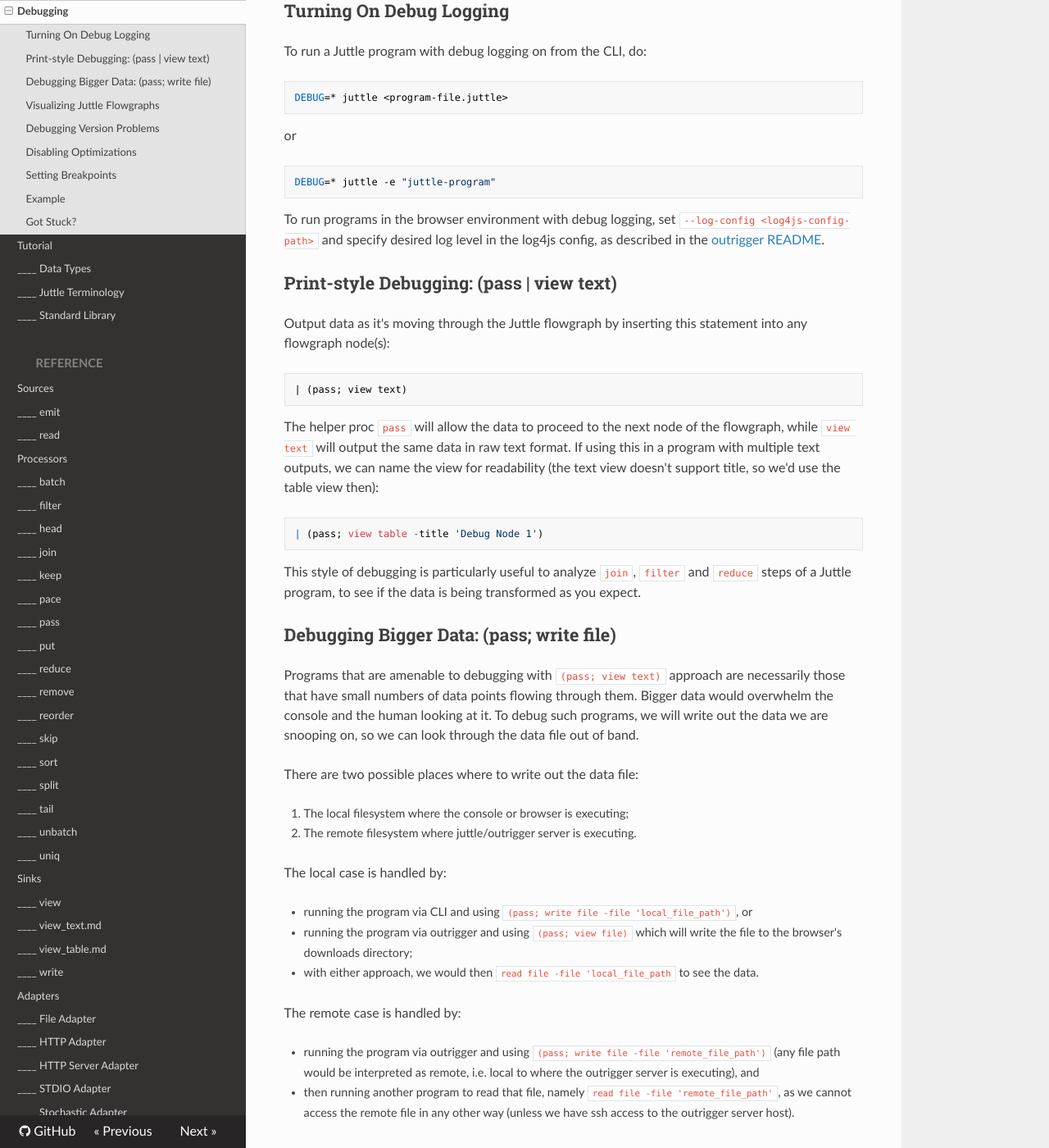
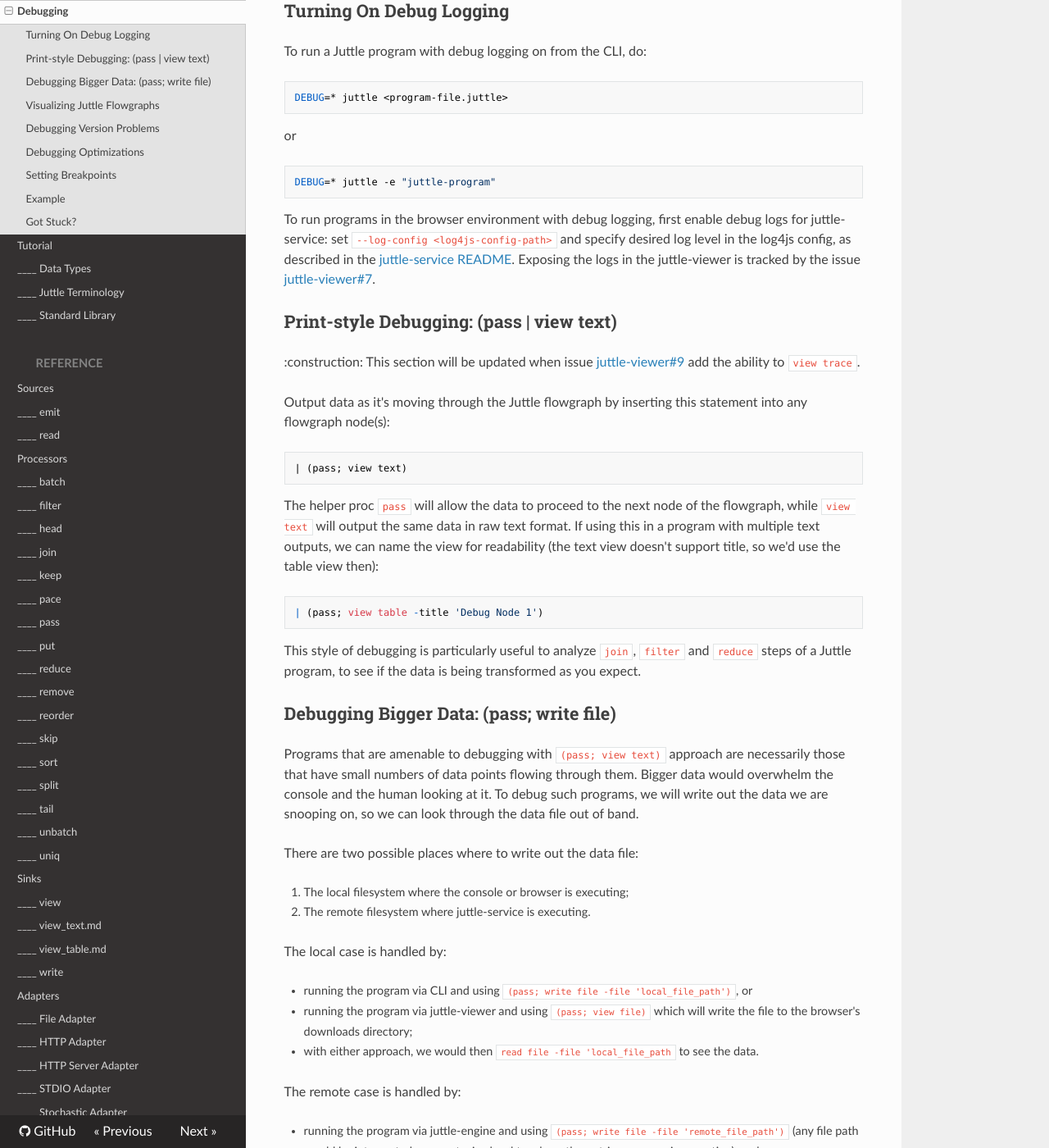
Before and after one commit to juttle/juttle, an MkDocs documentation site: the page built from docs/concepts/debugging.md, in a window 1280 px wide and 1400 px high, scrolled down 502 px. Shown: the whole window at 82% size. Built offline with MkDocs 1.6.1, drawn with Linux system fonts in a browser that asks for light colours; nearby versions of some CDN libraries; old or Windows-style settings are respelled for this version of MkDocs; some of the changed text lies outside the part shown.

Commit message:
Updated screenshot and terminology

````diff
--- a/docs/concepts/debugging.md
+++ b/docs/concepts/debugging.md
@@ -19,9 +19,11 @@
 DEBUG=* juttle -e "juttle-program"
 ```
 
-To run programs in the browser environment with debug logging, set `--log-config <log4js-config-path>` and specify desired log level in the log4js config, as described in the [outrigger README](https://github.com/juttle/outrigger).
+To run programs in the browser environment with debug logging, first enable debug logs for juttle-service: set `--log-config <log4js-config-path>` and specify desired log level in the log4js config, as described in the [juttle-service README](https://github.com/juttle/juttle-service). Exposing the logs in the juttle-viewer is tracked by the issue [juttle-viewer#7](https://github.com/juttle/juttle-viewer/issues/7).
 
 ## Print-style Debugging: (pass | view text)
+
+:construction: This section will be updated when issue [juttle-viewer#9](https://github.com/juttle/juttle-viewer/issues/9) add the ability to `view trace`.
 
 Output data as it's moving through the Juttle flowgraph by inserting this statement into any flowgraph node(s):
 
@@ -44,18 +46,18 @@
 There are two possible places where to write out the data file:
 
    1. The local filesystem where the console or browser is executing;
-   2. The remote filesystem where juttle/outrigger server is executing.
+   2. The remote filesystem where juttle-service is executing.
 
 The local case is handled by:
 
    - running the program via CLI and using `(pass; write file -file 'local_file_path')`, or
-   - running the program via outrigger and using `(pass; view file)` which will write the file to the browser's downloads directory;
+   - running the program via juttle-viewer and using `(pass; view file)` which will write the file to the browser's downloads directory;
    - with either approach, we would then `read file -file 'local_file_path` to see the data.
 
 The remote case is handled by:
 
-   - running the program via outrigger and using `(pass; write file -file 'remote_file_path')` (any file path would be interpreted as remote, i.e. local to where the outrigger server is executing), and
-   - then running another program to read that file, namely `read file -file 'remote_file_path'`, as we cannot access the remote file in any other way (unless we have ssh access to the outrigger server host).
+   - running the program via juttle-engine and using `(pass; write file -file 'remote_file_path')` (any file path would be interpreted as remote, i.e. local to where the outrigger server is executing), and
+   - then running another program to read that file, namely `read file -file 'remote_file_path'`, as we cannot access the remote file in any other way (unless we have ssh access to the juttle-service host).
 
 ## Visualizing Juttle Flowgraphs
 
@@ -81,9 +83,11 @@
 
 The same information can be exposed inside a running Juttle program using the [Juttle module](../modules/juttle.md).
 
-## Disabling Optimizations
+## Debugging Optimizations
 
 Juttle programs that read from backends using juttle adapters will often attempt to optimize execution by handing off more than just read of raw data to the backend. See, for example, the Optimizations section of the [juttle-elastic-adapter README](https://github.com/juttle/juttle-elastic-adapter).
+
+To see how the adapter formed the query for the backend, follow [Turning On Debug Logging](#turning-on-debug-logging) steps; the query API call will be printed to the juttle-service log.
 
 If the optimizations aren't working as expected, they can be turned off by passing a flag to the `read` proc in the program:
 
````
Also changed, not shown: docs/images/screenshots/visualizer.png.
